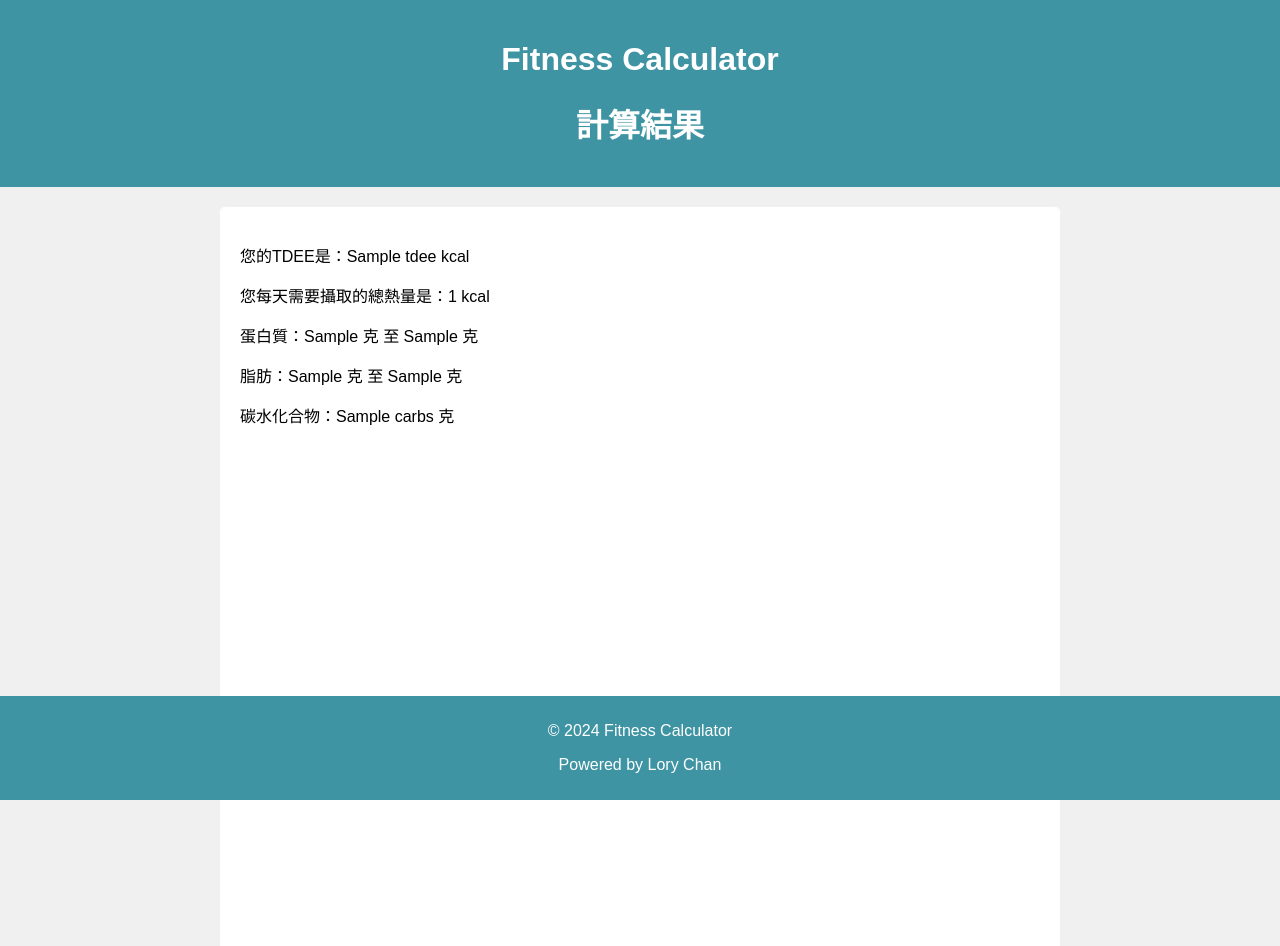
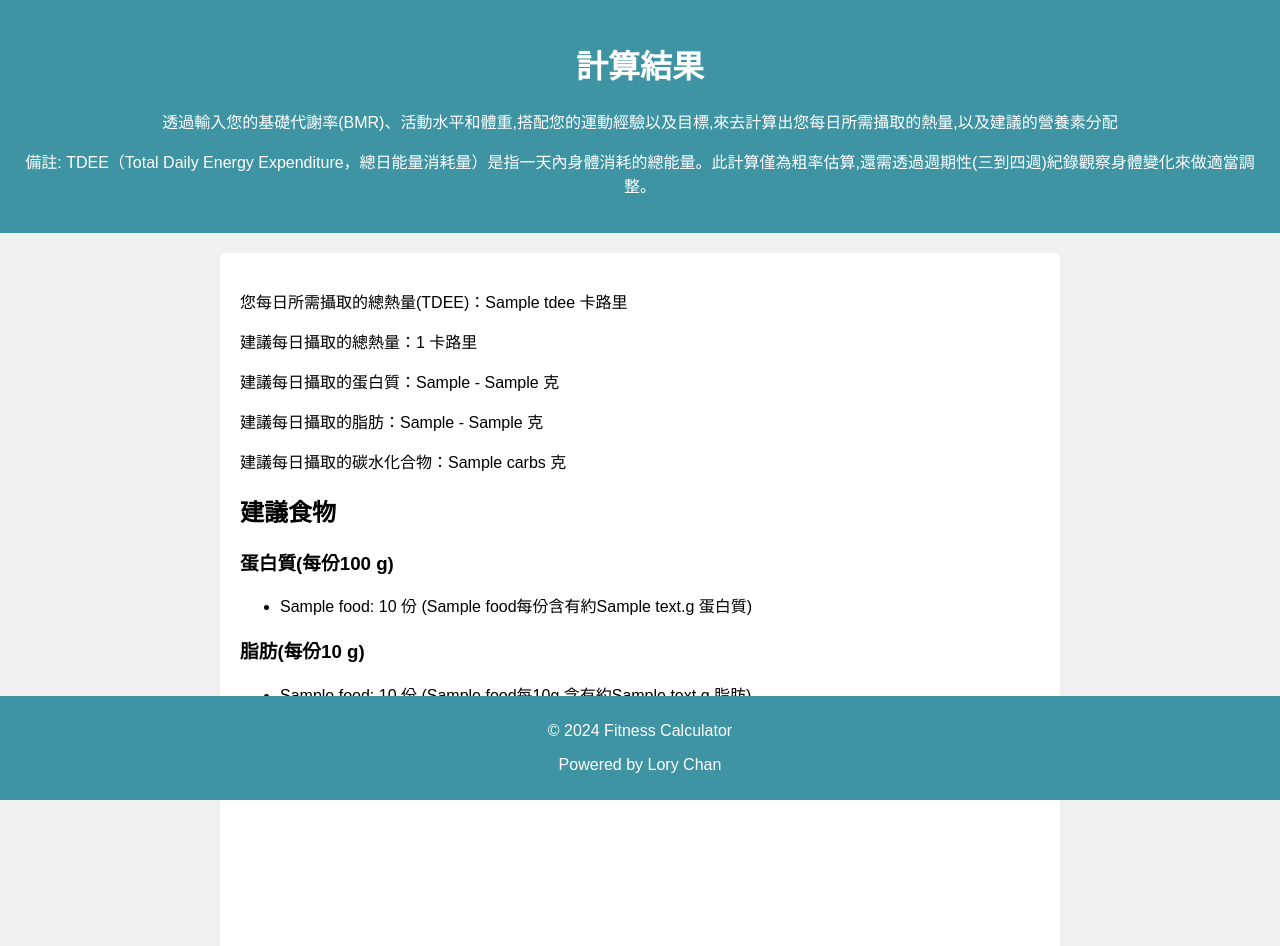
Before and after one commit to lory0617/Fitness-Calculator, a Flask app: template templates/result.html in a window 1280 px wide. Shown: the top 946 px of the page. Run offline with Flask 2, Linux system fonts and the light colour scheme; the template is opened without the code that fills it: most values are stand-ins (such as "Sample title", 1, 10 or a date in 2020).

Commit message:
Update result.html

```diff
--- a/templates/result.html
+++ b/templates/result.html
@@ -8,16 +8,50 @@
 </head>
 <body>
     <header>
-        <h1>Fitness Calculator</h1>
         <h1>計算結果</h1>
+        <p>透過輸入您的基礎代謝率(BMR)、活動水平和體重,搭配您的運動經驗以及目標,來去計算出您每日所需攝取的熱量,以及建議的營養素分配</p>
+        <p>備註: TDEE（Total Daily Energy Expenditure，總日能量消耗量）是指一天內身體消耗的總能量。此計算僅為粗率估算,還需透過週期性(三到四週)紀錄觀察身體變化來做適當調整。</p>
     </header>
     <main>
+        <p>您每日所需攝取的總熱量(TDEE)：{{ tdee }} 卡路里</p>
+        <p>建議每日攝取的總熱量：{{ total_calories }} 卡路里</p>
+        <p>建議每日攝取的蛋白質：{{ protein_min }} - {{ protein_max }} 克</p>
+        <p>建議每日攝取的脂肪：{{ fat_min }} - {{ fat_max }} 克</p>
+        <p>建議每日攝取的碳水化合物：{{ carbs }} 克</p>
 
-        <p>您的TDEE是：{{ tdee }} kcal</p>
-        <p>您每天需要攝取的總熱量是：{{ total_calories }} kcal</p>
-        <p>蛋白質：{{ protein_min }} 克 至 {{ protein_max }} 克</p>
-        <p>脂肪：{{ fat_min }} 克 至 {{ fat_max }} 克</p>
-        <p>碳水化合物：{{ carbs }} 克</p>
+        <h2>建議食物</h2>
+        <h3>蛋白質(每份100 g)</h3>
+        <ul>
+            {% for food, quantity in protein_foods.items() %}
+            {% if not loop.last %}
+            <li>{{ food }}: {{ quantity }} 份 ({{ food }}每100g 含有約{{ protein_content[food] }}g 蛋白質) 或</li>
+            {% else %}
+            <li>{{ food }}: {{ quantity }} 份 ({{ food }}每份含有約{{ protein_content[food] }}g 蛋白質)</li>
+            {% endif %}
+            {% endfor %}
+        </ul>
+
+        <h3>脂肪(每份10 g)</h3>
+        <ul>
+            {% for food, quantity in fat_foods.items() %}
+            {% if not loop.last %}
+            <li>{{ food }}: {{ quantity }} 份({{ food }}每10g 含有約{{ fat_content[food] }}g 脂肪) 或 </li>
+            {% else %}
+            <li>{{ food }}: {{ quantity }} 份 ({{ food }}每10g 含有約{{ fat_content[food] }}g 脂肪)</li>
+            {% endif %}
+            {% endfor %}
+        </ul>
+
+        <h3>碳水化合物(每份100 g)</h3>
+        <ul>
+            {% for food, quantity in carb_foods.items() %}
+            {% if not loop.last %}
+            <li>{{ food }}: {{ quantity }} 份({{ food }}每100g 含有約{{ carb_content[food] }}g 碳水化合物) 或 </li>
+            {% else %}
+            <li>{{ food }}: {{ quantity }} 份 ({{ food }}每100g 含有約{{ carb_content[food] }}g 碳水化合物)</li>
+            {% endif %}
+            {% endfor %}
+        </ul>
     </main>
     <footer>
         <p>&copy; 2024 Fitness Calculator</p>
```
